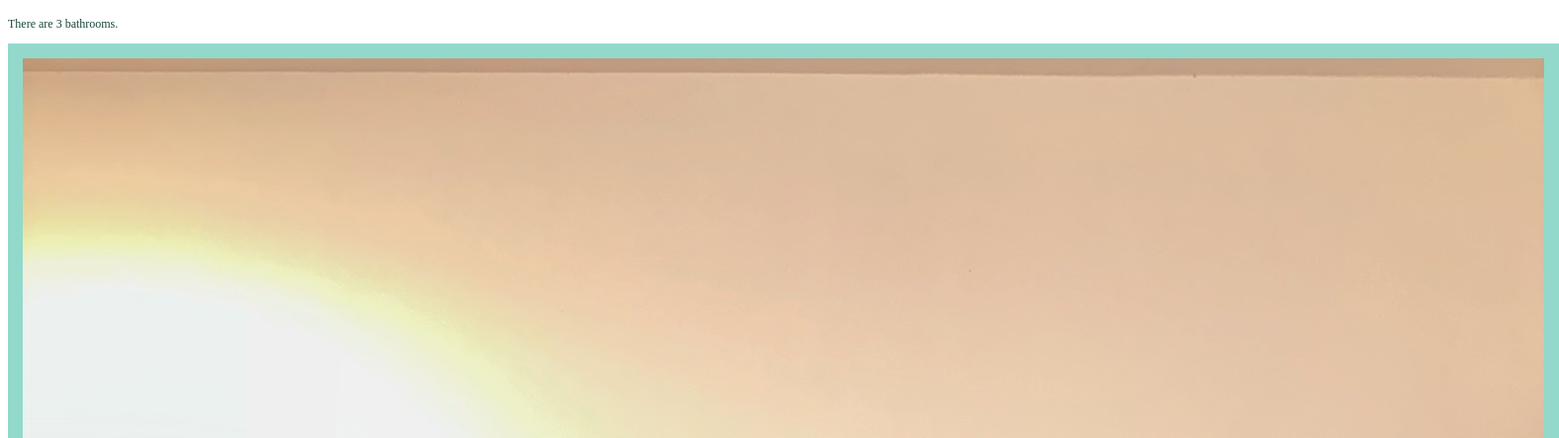
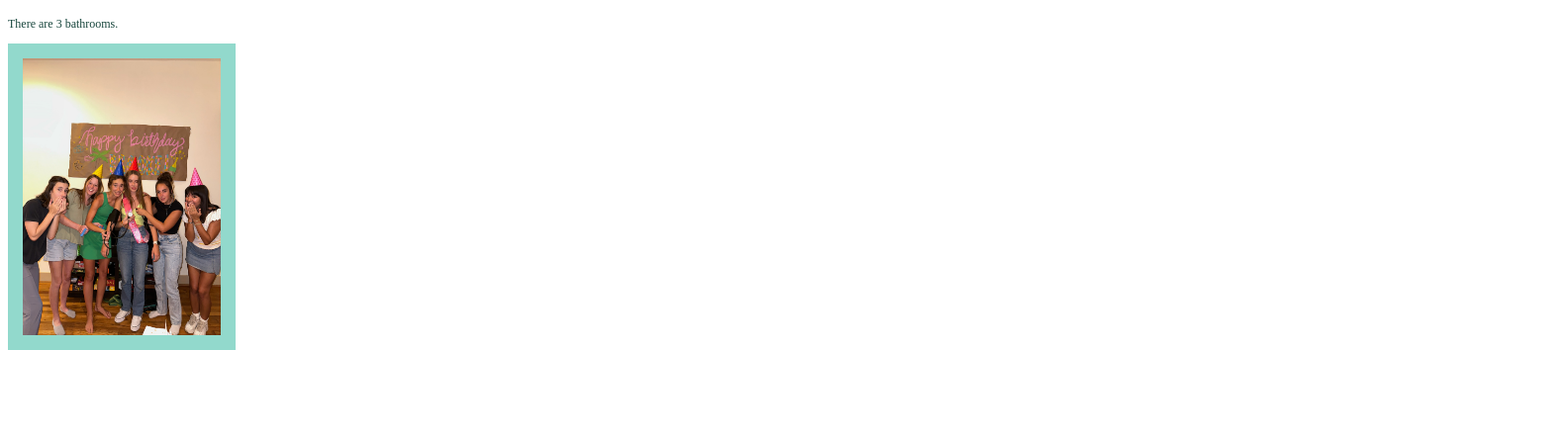
Before and after one commit to zoeeldridge/zoeeldridge.github.io, a plain HTML site: page index.html in a window 1280 px wide. Shown: the part 313-756 px from the top of the page at 99% size, 1575 px wide, since content can reach past the window. Drawn offline with Linux system fonts and the light colour scheme.

Commit message:
changed size of image

```diff
--- a/stylesheet.css
+++ b/stylesheet.css
@@ -5,8 +5,8 @@
   }
 
 .images {
-    width: 200;
-    height: 280;
+    width: 200px;
+    height: 280px;
     border: 15px solid #92d9cc;
     align-items: center;
 }
```
